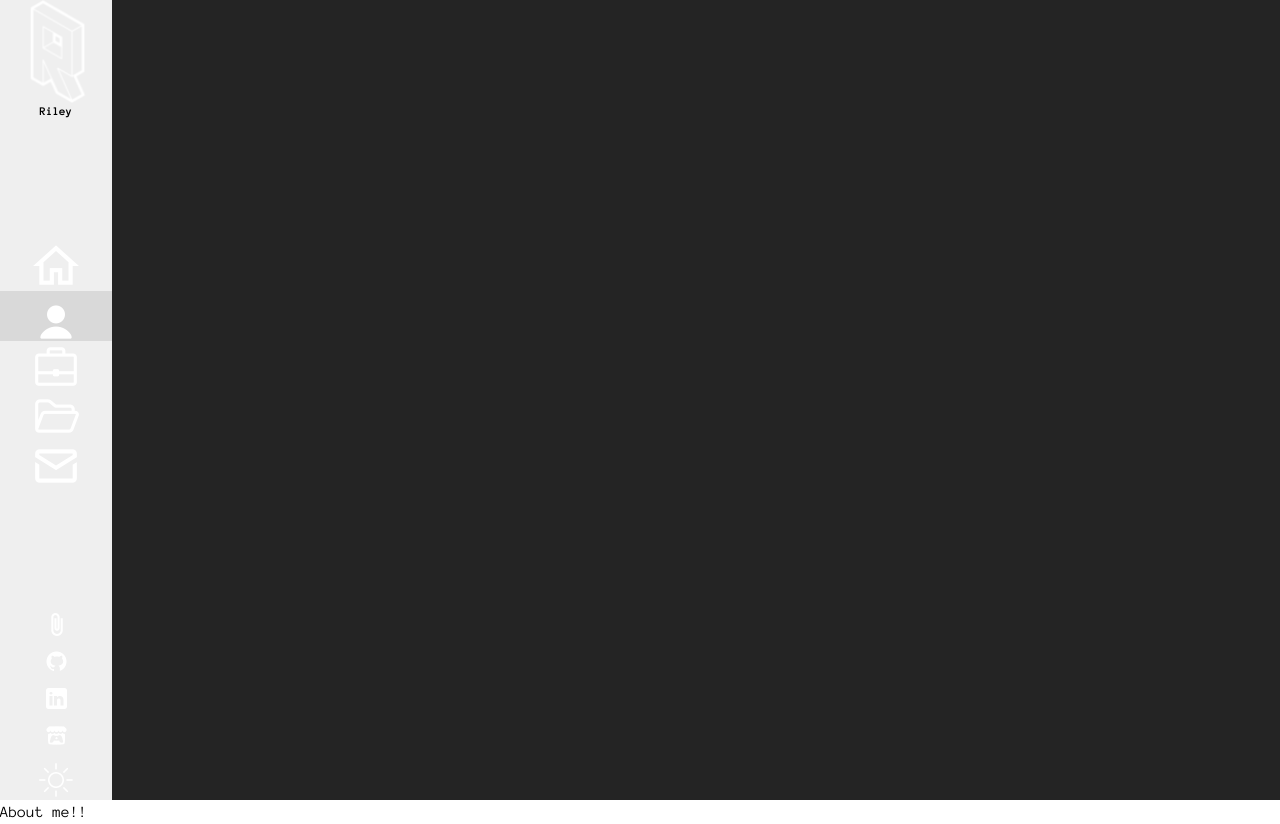
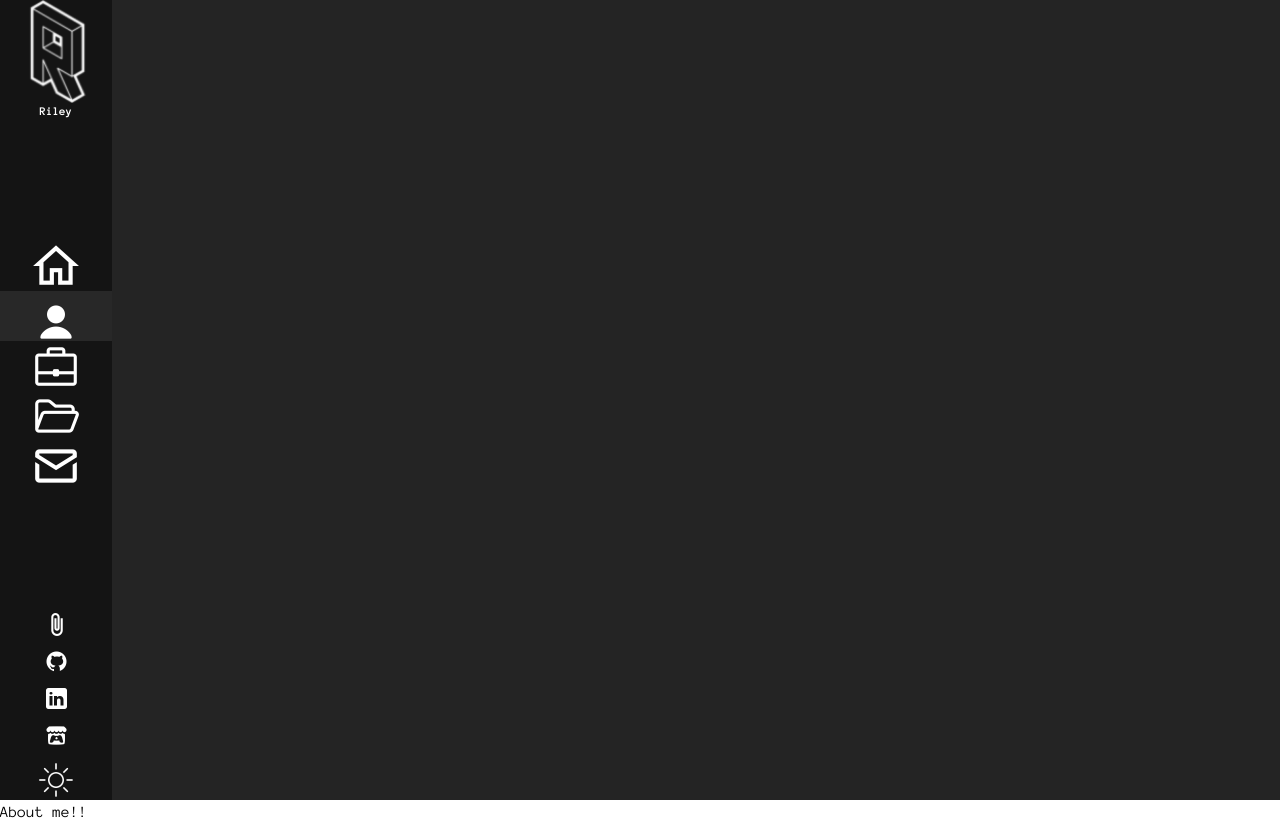
Before and after one commit to RileyWong26/PortfolioWebsite, a Next.js app: page /About in a window 1280 px wide. Built offline with nearby package versions, Linux system fonts and the light colour scheme.

Commit message:
Navigation and changing icons with night/day theme

```diff
--- a/src/app/header.jsx
+++ b/src/app/header.jsx
@@ -14,15 +14,41 @@ export default function Header() {
     const [Experience, setExperience] = useState("/LightMode/ExperienceLight.webp");
     const [Projects, setProjects] = useState("/LightMode/ProjectsLight.webp");
     const [Contact, setContact] = useState("/LightMode/MailLight.webp");
-    const [Resume, setResume] = useState("/LightMode/AttachLight.webp");
+    const [Resume, setResume] = useState("/LightMode/ResumeLight.webp");
     const [GitHub, setGitHub] = useState("/LightMode/GitHubLight.webp");
     const [LinkedIn, setLinkedIn] = useState("/LightMode/LinkedInLight.webp");
     const [ItchIo, setItchIo] = useState("/LightMode/ItchIoLight.webp");
-    const [Mode, setMode] = useState("/LightMode/DarkMode.webp");
-    const [ModeColor, setModeColor] = useState("/LightMode/DarkMode.webp");
+    const [Mode, setMode] = useState("/LightMode/LightMode.webp");
+    const [ModeColor, setModeColor] = useState("/LightMode/LightModeColor.webp");
+
+    const changeSection = (newTheme, section) => {
+        if (section === "") {
+            document.getElementById("HeaderHome").classList.add("bg-background3", "dark:bg-background3dark");
+            setHome(`/${newTheme}Mode/Home2${newTheme}.webp`);
+        }
+        else if (section === "About") {
+            document.getElementById("HeaderAbout").classList.add("bg-background3", "dark:bg-background3dark");
+            setAbout(`/${newTheme}Mode/About2${newTheme}.webp`);
+
+        }
+        else if (section === "Experience") {
+            document.getElementById("HeaderExperience").classList.add("bg-background3", "dark:bg-background3dark");
+            setExperience(`/${newTheme}Mode/Experience2${newTheme}.webp`);
+
+        }
+        else if (section === "Projects") {
+            document.getElementById("HeaderProjects").classList.add("bg-background3", "dark:bg-background3dark");
+            setProjects(`/${newTheme}Mode/Projects2${newTheme}.webp`);
+
+        }
+        else if (section === "Contact") {
+            document.getElementById("HeaderContact").classList.add("bg-background3", "dark:bg-background3dark");
+            setContact(`/${newTheme}Mode/Mail2${newTheme}.webp`);
+
+        }
+    };
 
     const switchTheme = (newTheme) => {
-        console.log("Switching theme");
 
         setLogo(`/${newTheme}Mode/RLogo${newTheme}.webp`);
         setHome(`/${newTheme}Mode/Home${newTheme}.webp`);
@@ -36,61 +62,34 @@ export default function Header() {
         setLinkedIn(`/${newTheme}Mode/LinkedIn${newTheme}.webp`);
         setItchIo(`/${newTheme}Mode/ItchIo${newTheme}.webp`);
         setMode(`/${newTheme}Mode/${newTheme}Mode.webp`);
+        setModeColor(`/${newTheme}Mode/${newTheme}ModeColor.webp`);
 
         setTheme(newTheme);
         localStorage.theme = newTheme;
 
-        if (newTheme === "Dark"){
-            document.documentElement.classList.toggle("dark");
-        }
+        document.documentElement.classList.toggle("dark");
 
-    }
+    };
 
     // Inital load useEffect
     useEffect(() => {
         var newTheme = theme;
 
+        const section = window.location.pathname.split("/")[1];
+
+
         if (theme != localStorage.theme || (!("theme" in localStorage) && window.matchMedia("prefers-color-scheme: dark").matches )){
             theme === "Light" ? newTheme = "Dark" : newTheme = "Light";
             switchTheme(newTheme);
         }
-
-        const section = window.location.pathname.split("/")[1];
-
-
-
-        if (section === "") {
-            document.getElementById("HeaderHome").classList.add("bg-background3", "dark:bg-background3-dark");
-            setHome(`/${newTheme}Mode/Home2${newTheme}.webp`);
-        }
-        else if (section === "About") {
-            document.getElementById("HeaderAbout").classList.add("bg-background3", "dark:bg-background3-dark");
-            setAbout(`/${newTheme}Mode/About2${newTheme}.webp`);
-
-        }
-        else if (section === "Experience") {
-            document.getElementById("HeaderExperience").classList.add("bg-background3", "dark:bg-background3-dark");
-            setExperience(`/${newTheme}Mode/Experience2${newTheme}.webp`);
-
-        }
-        else if (section === "Projects") {
-            document.getElementById("HeaderProjects").classList.add("bg-background3", "dark:bg-background3-dark");
-            setProjects(`/${newTheme}Mode/Projects2${newTheme}.webp`);
-
-        }
-        else if (section === "Contact") {
-            document.getElementById("HeaderContact").classList.add("bg-background3", "dark:bg-background3-dark");
-            setContact(`/${newTheme}Mode/Mail2${newTheme}.webp`);
-
-        }
-
+        changeSection(newTheme, section);
 
 
     }, []);
 
 
     return (
-        <div className="bg-background2 h-screen w-28 text-center flex flex-col justify-between dark:bg-background2-dark">
+        <div className="bg-background2 h-screen w-28 text-center flex flex-col justify-between dark:bg-background2dark transition-colors duration-1000 ease-in-out">
 
             <div className="">
                 <Image
@@ -98,12 +97,12 @@ export default function Header() {
                     className ="m-auto"
                     width="100" height="100"
                     alt="Logo"/>
-                <h1 className="m-auto font-bold text-xs">Riley</h1>
+                <h1 className="m-auto font-bold text-xs text-black dark:text-white transition-colors duration-1000 ease-in-out">Riley</h1>
             </div>
 
             <div className="w-full  flex flex-col">
                 <div className="w-full h-[50px]  content-center
-                    perspective-distant group"
+                    perspective-distant group transition-colors duration-1000 ease-in-out"
                     id="HeaderHome">
 
                     <div className="cardcontainer group-hover:rotate-y-180 ">
@@ -123,7 +122,8 @@ export default function Header() {
                         </div>
                     </div>
                 </div>
-                <div className="w-full h-[50px] content-center perspective-distant group"
+                <div className="w-full h-[50px] content-center perspective-distant group
+                    transition-colors duration-1000 ease-in-out"
                     id="HeaderAbout">
 
                     <div className="cardcontainer group-hover:rotate-y-180">
@@ -144,10 +144,12 @@ export default function Header() {
                     </div>
 
                 </div>
-                <div className="w-full h-[50px] content-center perspective-distant group"
+                <div className="w-full h-[50px] content-center perspective-distant group
+                    transition-colors duration-1000 ease-in-out"
                     id="HeaderExperience">
                     <div className="cardcontainer group-hover:rotate-y-180">
                         <div className="cardfront">
+                            <Link className="absolute w-full h-full"href="/Experience" />
                             <Image
                                 className="m-auto"
                                 src={Experience}
@@ -156,14 +158,17 @@ export default function Header() {
                                 id="HeaderExperienceImg"/>
                         </div>
                         <div className="cardback">
+                            <Link className="absolute w-full h-full"href="/Experience" />
                             EXPERIENCE
                         </div>
                     </div>
                 </div>
-                <div className="w-full h-[50px] content-center perspective-distant group"
+                <div className="w-full h-[50px] content-center perspective-distant group
+                    transition-colors duration-1000 ease-in-out"
                     id="HeaderProjects">
                 <div className="cardcontainer group-hover:rotate-y-180">
                         <div className="cardfront">
+                            <Link className="absolute w-full h-full"href="/Projects" />
                             <Image
                                 className="m-auto"
                                 src={Projects}
@@ -172,14 +177,17 @@ export default function Header() {
                                 id="HeaderProjectsImg"/>
                         </div>
                         <div className="cardback">
+                            <Link className="absolute w-full h-full"href="/Projects" />
                             PROJECTS
                         </div>
                     </div>
                 </div>
-                <div className="w-full h-[50px] content-center perspective-distant group"
+                <div className="w-full h-[50px] content-center perspective-distant group
+                    transition-colors duration-1000 ease-in-out"
                     id="HeaderContact">
                     <div className="cardcontainer group-hover:rotate-y-180">
                         <div className="cardfront">
+                            <Link className="absolute w-full h-full"href="/Contact" />
                             <Image
                                 className="m-auto"
                                 src={Contact}
@@ -188,6 +196,7 @@ export default function Header() {
                                 id="HeaderContactImg"/>
                         </div>
                         <div className="cardback">
+                            <Link className="absolute w-full h-full"href="/Contact" />
                             CONTACT
                         </div>
                     </div>
@@ -214,7 +223,9 @@ export default function Header() {
                             alt="Resume"/>
                     </div>
                 </div>
-                <div className="relative w-full h-[25px] group cursor-pointer">
+                <a className="relative w-full h-[25px] group cursor-pointer"
+                    href="https://github.com/RileyWong26"
+                    target="_blank">
                     <div className="absolute w-full h-full opacity-0 group-hover:opacity-100
                         transition-opacity duration-300 ease-in-out">
                         <Image
@@ -231,8 +242,10 @@ export default function Header() {
                             width="25" height="25"
                             alt="GitHub"/>
                     </div>
-                </div>
-                <div className="w-full h-[25px] relative group cursor-pointer">
+                </a>
+                <a className="w-full h-[25px] relative group cursor-pointer"
+                    href="//www.linkedin.com/in/riley-wong-1051b2250"
+                    target="_blank">
                     <div className="absolute w-full h-full opacity-0 group-hover:opacity-100
                         transition-opacity duration-300 ease-in-out">
                         <Image
@@ -249,8 +262,10 @@ export default function Header() {
                             width="25" height="25"
                             alt="LinkedIn"/>
                     </div>
-            </div>
-            <div className="w-full h-[25px] relative group cursor-pointer">
+            </a>
+            <a className="w-full h-[25px] relative group cursor-pointer"
+                href="https://ryebread26.itch.io"
+                target="_blank">
                 <div className="absolute w-full h-full opacity-0 group-hover:opacity-100
                         transition-opacity duration-300 ease-in-out">
                         <Image
@@ -267,9 +282,11 @@ export default function Header() {
                             width="25" height="25"
                             alt="ItchIo"/>
                     </div>
-                </div>
+                </a>
                 <div className="w-full h-[40px] relative group cursor-pointer"
-                    id="HeaderTheme">
+                    id="HeaderTheme"
+
+                    onClick={() => {[switchTheme((theme === "Light") ? "Dark" : "Light") , changeSection((theme === "Light") ? "Dark" : "Light" ,window.location.pathname.split("/")[1])]}}>
                     <div className="absolute w-full h-full opacity-0 group-hover:opacity-100
                         transition-opacity duration-300 ease-in-out">
                         <Image
```
